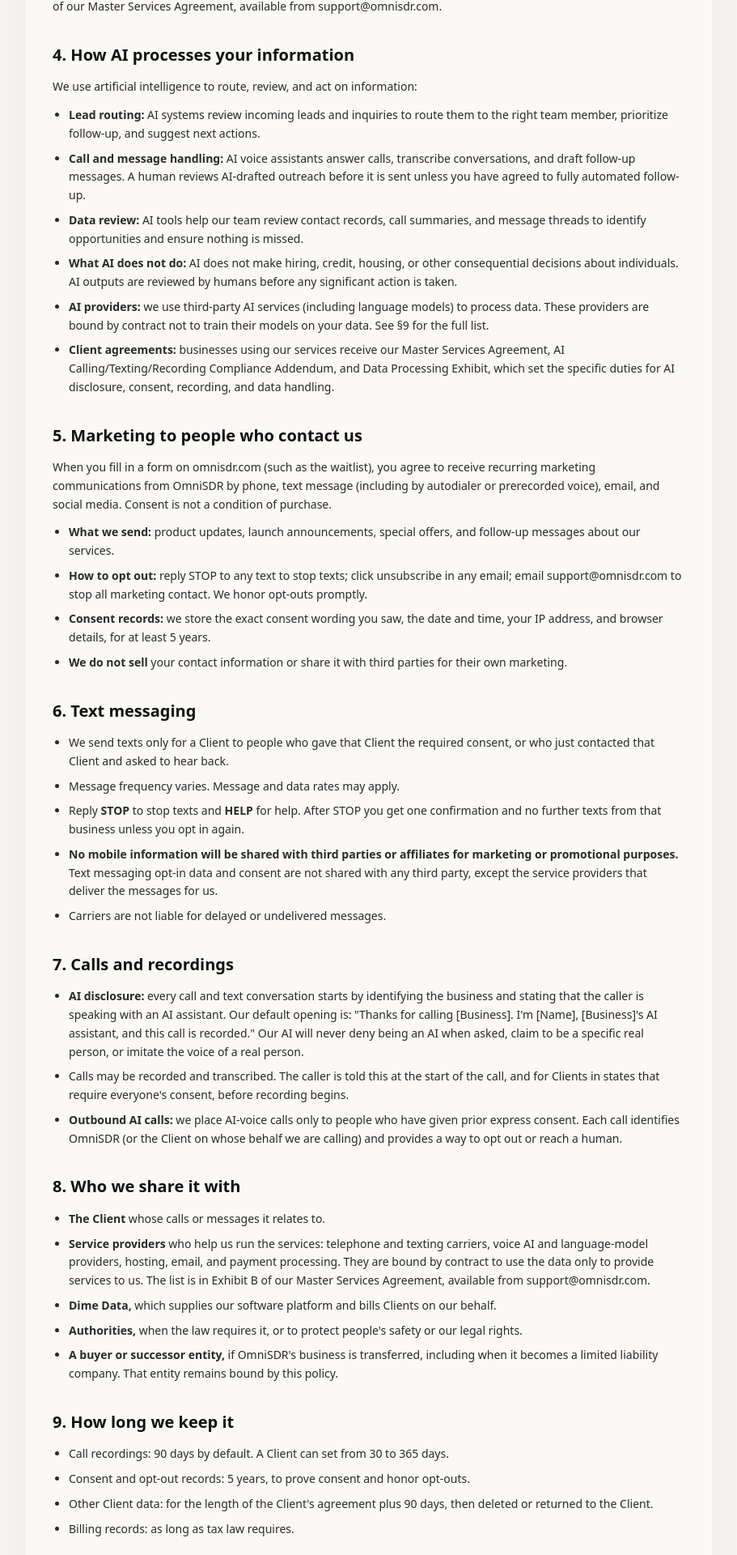
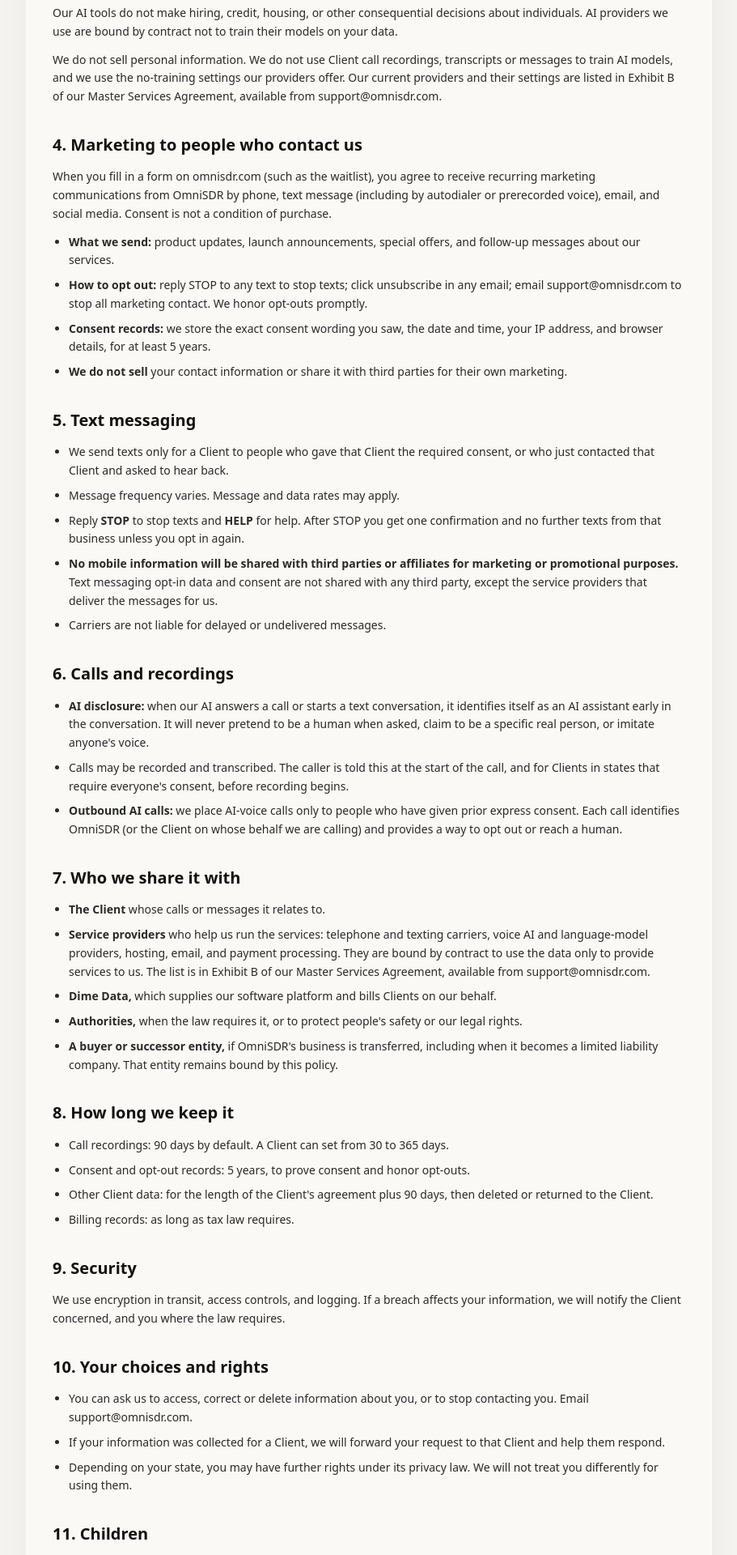
Before and after one commit to DimeDataCloud/omni-sdr, a Next.js app: page /privacy in a window 1280 px wide. Shown: the part 1173-3093 px from the top of the page at 81% size, without its empty margins (184-1095 px from the left). Built offline with nearby package versions, Linux system fonts and the light colour scheme.

Commit message:
Soften AI disclosure, consolidate policies, add consent checkbox to waitlist form

```diff
--- a/src/app/page.tsx
+++ b/src/app/page.tsx
@@ -22,6 +22,7 @@
     phone: '',
     location: '',
   });
+  const [marketingConsent, setMarketingConsent] = useState(false);
 
   const [isSubmitting, setIsSubmitting] = useState(false);
   const [status, setStatus] = useState<'idle' | 'success' | 'error'>('idle');
@@ -42,7 +43,7 @@
       const res = await fetch('/api/waitlist', {
         method: 'POST',
         headers: { 'Content-Type': 'application/json' },
-        body: JSON.stringify(formData),
+        body: JSON.stringify({ ...formData, marketingConsent }),
       });
 
       const data = await res.json();
@@ -50,6 +51,7 @@
       if (res.ok && data.success) {
         setStatus('success');
         setFormData({ name: '', email: '', accountType: 'owner', company: '', phone: '', location: '' });
+        setMarketingConsent(false);
       } else {
         setStatus('error');
         setErrorMessage(data.error || 'Could not secure your discount. Please try again.');
@@ -222,9 +224,20 @@
                 {!isSubmitting && <ArrowIcon className={s.arrow} />}
               </button>
 
-              <p className={s.consent} style={{fontSize:'11px',color:'#666',marginTop:'12px',lineHeight:'1.5'}}>
-                By submitting, you agree to receive recurring marketing calls and text messages (including by autodialer or prerecorded voice) from OmniSDR at the phone number provided. Consent is not a condition of purchase. Message and data rates may apply. Reply STOP to opt out of texts. See our <a href="/privacy" style={{textDecoration:'underline'}}>Privacy Policy</a>.
-              </p>
+              <div style={{marginTop:'12px',display:'flex',flexDirection:'column',gap:'8px'}}>
+                <label style={{display:'flex',gap:'8px',alignItems:'flex-start',fontSize:'12px',color:'#555',lineHeight:'1.5',cursor:'pointer'}}>
+                  <input
+                    type="checkbox"
+                    checked={marketingConsent}
+                    onChange={(e) => setMarketingConsent(e.target.checked)}
+                    required
+                    style={{marginTop:'3px',flexShrink:0}}
+                  />
+                  <span>
+                    I agree to receive recurring marketing calls and text messages (including by autodialer) from OmniSDR at the number provided. Consent is not a condition of purchase. Msg &amp; data rates may apply. Reply STOP to opt out. See our <a href="/privacy" style={{textDecoration:'underline'}}>Privacy Policy</a>.
+                  </span>
+                </label>
+              </div>
 
               {/* Status Messages: one live region that stays mounted, so screen readers announce what appears in it */}
               <div aria-live="polite">
--- a/src/app/privacy/page.tsx
+++ b/src/app/privacy/page.tsx
@@ -65,25 +65,14 @@
               <li>To run, secure and fix our services and website, and to prevent fraud and abuse.</li>
               <li>To bill Clients and keep business records.</li>
               <li>To meet legal obligations and respond to lawful requests.</li>
+              <li>To route and prioritize inquiries using AI systems, review contact records and conversation summaries, and draft follow-up messages (reviewed by a human before sending unless you agreed to automated follow-up).</li>
             </ul>
+            <p>Our AI tools do not make hiring, credit, housing, or other consequential decisions about individuals. AI providers we use are bound by contract not to train their models on your data.</p>
             <p>We do not sell personal information. We do not use Client call recordings, transcripts or messages to train AI models, and we use the no-training settings our providers offer. Our current providers and their settings are listed in Exhibit B of our Master Services Agreement, available from support{"@"}omnisdr.com.</p>
           </section>
 
           <section className="space-y-3">
-            <h2 className="text-xl font-bold text-[#111111]">4. How AI processes your information</h2>
-            <p>We use artificial intelligence to route, review, and act on information:</p>
-            <ul className="list-disc pl-5 space-y-2">
-              <li><strong>Lead routing:</strong> AI systems review incoming leads and inquiries to route them to the right team member, prioritize follow-up, and suggest next actions.</li>
-              <li><strong>Call and message handling:</strong> AI voice assistants answer calls, transcribe conversations, and draft follow-up messages. A human reviews AI-drafted outreach before it is sent unless you have agreed to fully automated follow-up.</li>
-              <li><strong>Data review:</strong> AI tools help our team review contact records, call summaries, and message threads to identify opportunities and ensure nothing is missed.</li>
-              <li><strong>What AI does not do:</strong> AI does not make hiring, credit, housing, or other consequential decisions about individuals. AI outputs are reviewed by humans before any significant action is taken.</li>
-              <li><strong>AI providers:</strong> we use third-party AI services (including language models) to process data. These providers are bound by contract not to train their models on your data. See §9 for the full list.</li>
-              <li><strong>Client agreements:</strong> businesses using our services receive our Master Services Agreement, AI Calling/Texting/Recording Compliance Addendum, and Data Processing Exhibit, which set the specific duties for AI disclosure, consent, recording, and data handling.</li>
-            </ul>
-          </section>
-
-          <section className="space-y-3">
-            <h2 className="text-xl font-bold text-[#111111]">5. Marketing to people who contact us</h2>
+            <h2 className="text-xl font-bold text-[#111111]">4. Marketing to people who contact us</h2>
             <p>When you fill in a form on omnisdr.com (such as the waitlist), you agree to receive recurring marketing communications from OmniSDR by phone, text message (including by autodialer or prerecorded voice), email, and social media. Consent is not a condition of purchase.</p>
             <ul className="list-disc pl-5 space-y-2">
               <li><strong>What we send:</strong> product updates, launch announcements, special offers, and follow-up messages about our services.</li>
@@ -94,7 +83,7 @@
           </section>
 
           <section className="space-y-3">
-            <h2 className="text-xl font-bold text-[#111111]">6. Text messaging</h2>
+            <h2 className="text-xl font-bold text-[#111111]">5. Text messaging</h2>
             <ul className="list-disc pl-5 space-y-2">
               <li>We send texts only for a Client to people who gave that Client the required consent, or who just contacted that Client and asked to hear back.</li>
               <li>Message frequency varies. Message and data rates may apply.</li>
@@ -105,16 +94,16 @@
           </section>
 
           <section className="space-y-3">
-            <h2 className="text-xl font-bold text-[#111111]">7. Calls and recordings</h2>
+            <h2 className="text-xl font-bold text-[#111111]">6. Calls and recordings</h2>
             <ul className="list-disc pl-5 space-y-2">
-              <li><strong>AI disclosure:</strong> every call and text conversation starts by identifying the business and stating that the caller is speaking with an AI assistant. Our default opening is: &quot;Thanks for calling [Business]. I&apos;m [Name], [Business]&apos;s AI assistant, and this call is recorded.&quot; Our AI will never deny being an AI when asked, claim to be a specific real person, or imitate the voice of a real person.</li>
+              <li><strong>AI disclosure:</strong> when our AI answers a call or starts a text conversation, it identifies itself as an AI assistant early in the conversation. It will never pretend to be a human when asked, claim to be a specific real person, or imitate anyone&apos;s voice.</li>
               <li>Calls may be recorded and transcribed. The caller is told this at the start of the call, and for Clients in states that require everyone&apos;s consent, before recording begins.</li>
               <li><strong>Outbound AI calls:</strong> we place AI-voice calls only to people who have given prior express consent. Each call identifies OmniSDR (or the Client on whose behalf we are calling) and provides a way to opt out or reach a human.</li>
             </ul>
           </section>
 
           <section className="space-y-3">
-            <h2 className="text-xl font-bold text-[#111111]">8. Who we share it with</h2>
+            <h2 className="text-xl font-bold text-[#111111]">7. Who we share it with</h2>
             <ul className="list-disc pl-5 space-y-2">
               <li><strong>The Client</strong> whose calls or messages it relates to.</li>
               <li><strong>Service providers</strong> who help us run the services: telephone and texting carriers, voice AI and language-model providers, hosting, email, and payment processing. They are bound by contract to use the data only to provide services to us. The list is in Exhibit B of our Master Services Agreement, available from support{"@"}omnisdr.com.</li>
@@ -125,7 +114,7 @@
           </section>
 
           <section className="space-y-3">
-            <h2 className="text-xl font-bold text-[#111111]">9. How long we keep it</h2>
+            <h2 className="text-xl font-bold text-[#111111]">8. How long we keep it</h2>
             <ul className="list-disc pl-5 space-y-2">
               <li>Call recordings: 90 days by default. A Client can set from 30 to 365 days.</li>
               <li>Consent and opt-out records: 5 years, to prove consent and honor opt-outs.</li>
@@ -135,12 +124,12 @@
           </section>
 
           <section className="space-y-3">
-            <h2 className="text-xl font-bold text-[#111111]">10. Security</h2>
+            <h2 className="text-xl font-bold text-[#111111]">9. Security</h2>
             <p>We use encryption in transit, access controls, and logging. If a breach affects your information, we will notify the Client concerned, and you where the law requires.</p>
           </section>
 
           <section className="space-y-3">
-            <h2 className="text-xl font-bold text-[#111111]">11. Your choices and rights</h2>
+            <h2 className="text-xl font-bold text-[#111111]">10. Your choices and rights</h2>
             <ul className="list-disc pl-5 space-y-2">
               <li>You can ask us to access, correct or delete information about you, or to stop contacting you. Email support{"@"}omnisdr.com.</li>
               <li>If your information was collected for a Client, we will forward your request to that Client and help them respond.</li>
@@ -149,17 +138,17 @@
           </section>
 
           <section className="space-y-3">
-            <h2 className="text-xl font-bold text-[#111111]">12. Children</h2>
+            <h2 className="text-xl font-bold text-[#111111]">11. Children</h2>
             <p>Our services are for businesses and adults. We do not knowingly collect information from children under 13.</p>
           </section>
 
           <section className="space-y-3">
-            <h2 className="text-xl font-bold text-[#111111]">13. Changes</h2>
+            <h2 className="text-xl font-bold text-[#111111]">12. Changes</h2>
             <p>We will post changes here and update the effective date. If a change is material, we will tell Clients in advance.</p>
           </section>
 
           <section className="space-y-3">
-            <h2 className="text-xl font-bold text-[#111111]">14. Contact</h2>
+            <h2 className="text-xl font-bold text-[#111111]">13. Contact</h2>
             <p>OmniSDR, 713 Harpeth Knoll Court, Nashville, TN 37221 · support{"@"}omnisdr.com</p>
           </section>
 
```
Also changed, not shown: 1 other file (tests, documents, lock files or other folders).
